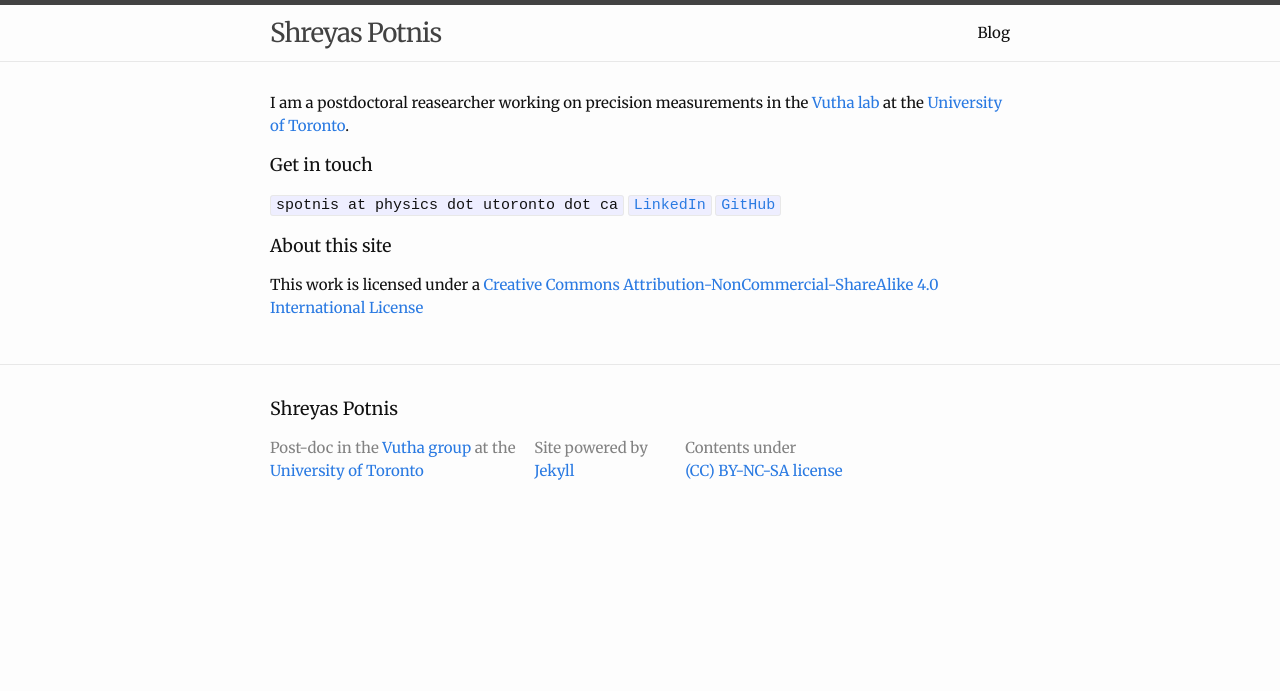
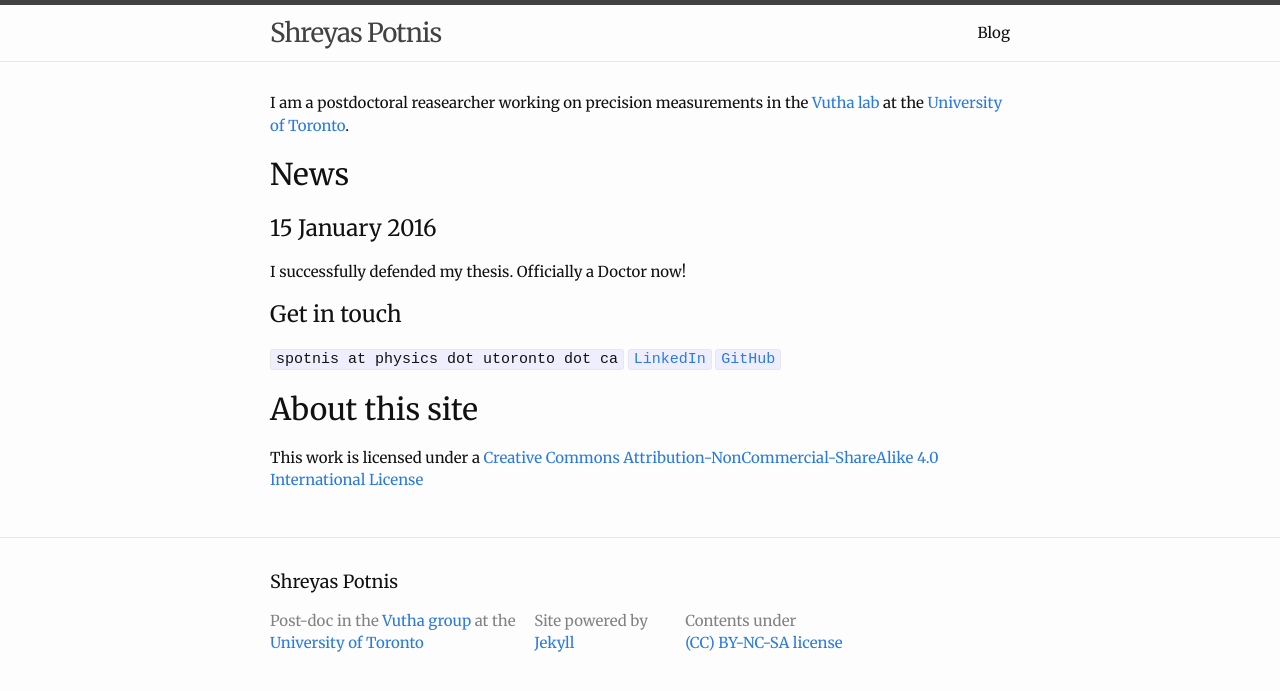
Before and after one commit to carmelom/shreyaspotnis.github.io, a Jekyll site: the page built from index.md, in a window 1280 px wide. Shown: the top 691 px of the page. Built offline with Jekyll 4.4.1, drawn with Linux system fonts in a browser that asks for light colours.

Commit message:
News update

```diff
--- a/_posts/2015-12-28-mic-test.markdown
+++ b/_posts/2015-12-28-mic-test.markdown
@@ -52,7 +52,7 @@ Here's another picture, but this time with captions:
 {%include image.html url="/assets/mic-testing/test_plot.svg" description="Figure: .svg file generated by matplotlib when the python script seen above is run. Plot of $y=\sin(x)$" %}
 
 Now, let's test out a citation: In 1995, Eric Cornell's group observed
-Bose-Einstein condensation in dilute vapor[^anderson1995]
+Bose-Einstein condensation in dilute vapor[^anderson1995].
 
 ### References
 
--- a/index.md
+++ b/index.md
@@ -5,12 +5,16 @@ layout: default
 I am a postdoctoral reasearcher working on precision measurements in the
 [Vutha lab][vuthalab] at the [University of Toronto][uoft].
 
+# News
 
-### Get in touch
+## 15 January 2016
+I successfully defended my thesis. Officially a Doctor now!
+
+## Get in touch
 
 `spotnis at physics dot utoronto dot ca` [`LinkedIn`](https://www.linkedin.com/in/shreyaspotnis) [`GitHub`](https://github.com/shreyaspotnis)
 
-### About this site
+# About this site
 
 This work is licensed under a
 [Creative Commons Attribution-NonCommercial-ShareAlike 4.0 International License][license]
```
Also changed, not shown: 1 other file.
